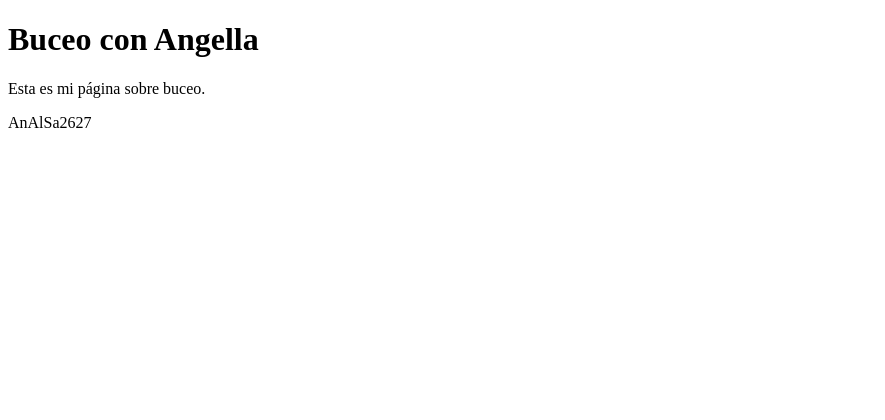
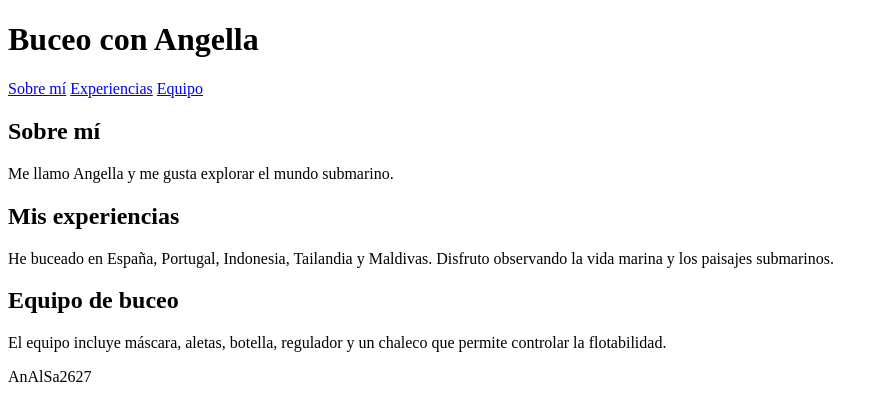
Before and after one commit to Angella-Alv/Proyecto-Web-AnAlSa2627, a plain HTML site: page index.html in a window 1280 px wide. Shown: the whole page, without its empty margins (0-885 px from the left). Drawn offline with Linux system fonts and the light colour scheme.

Commit message:
Se añade el menu y las tres secciones principales

```diff
--- a/index.html
+++ b/index.html
@@ -8,9 +8,30 @@
     <header>
         <h1>Buceo con Angella</h1>
     </header>
+    <nav>
+    <a href="#sobre-mi">Sobre mí</a>
+    <a href="#experiencias">Experiencias</a>
+    <a href="#equipo">Equipo</a>
+    </nav>
+
     <main>
-        <p>Esta es mi página sobre buceo.</p>
+        <section id="sobre-mi">
+    <h2>Sobre mí</h2>
+    <p>Me llamo Angella y me gusta explorar el mundo submarino.</p>
+</section>
+
+<section id="experiencias">
+    <h2>Mis experiencias</h2>
+    <p>He buceado en España, Portugal, Indonesia, Tailandia y Maldivas.
+       Disfruto observando la vida marina y los paisajes submarinos.</p>
+</section>
+
+<section id="equipo">
+    <h2>Equipo de buceo</h2>
+    <p>El equipo incluye máscara, aletas, botella, regulador y un chaleco que permite controlar la flotabilidad. </p>
+</section>
     </main>
+
     <footer>
         <p>AnAlSa2627</p>
     </footer>
```
